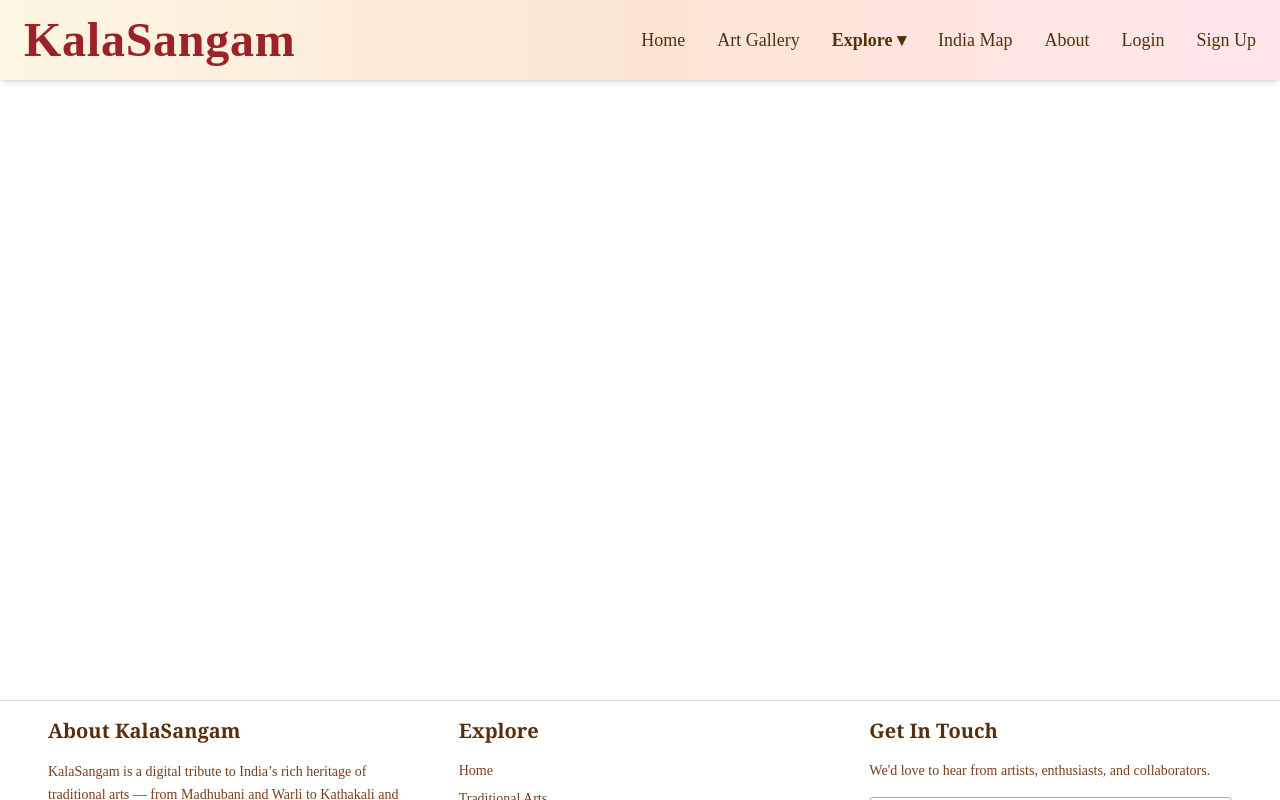
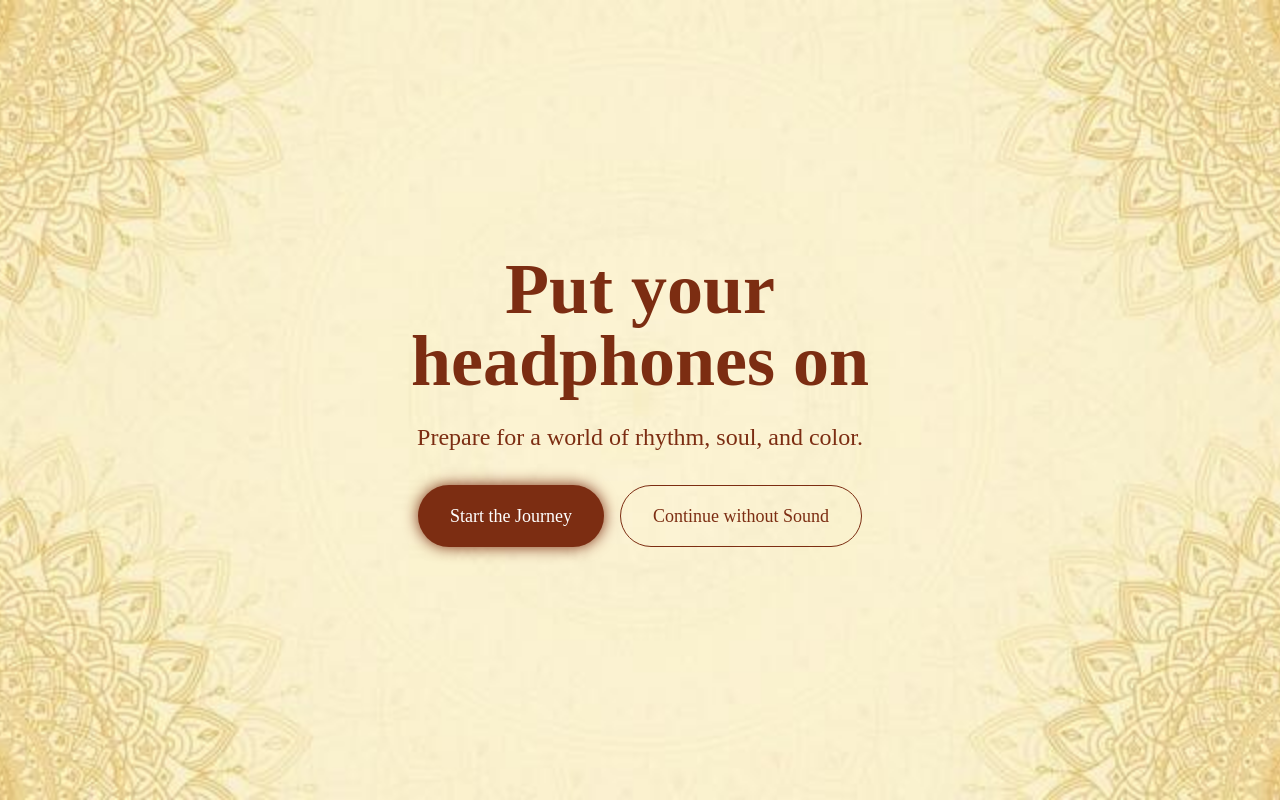
Before and after one commit to samanvitha7/Kalasangam, a React (Vite) app in the folder client/kala-sangam/: page / in a window 1280 px wide. Built offline with nearby package versions, Linux system fonts and the light colour scheme; a web font is replaced by a local one.

Commit message:
home screen and cursor fix

```diff
--- a/client/kala-sangam/src/App.jsx
+++ b/client/kala-sangam/src/App.jsx
@@ -11,7 +11,6 @@ import Login from "./pages/LoginPage.jsx";
 import Signup from "./pages/Signup.jsx";
 import ForgotPassword from "./pages/ForgotPw.jsx";
 import SplashScreen from "./components/SplashScreen.jsx";
-
 import DanceGallery from "./pages/DanceGallery";
 
 function App() {
@@ -45,8 +44,8 @@ function App() {
 
   const handleSplashContinue = (withSound) => {
     setPlaySound(withSound);
-    navigate("/home", { replace: true });
-    setShowSplash(false);
+    setShowSplash(false); // hide splash screen
+    navigate("/home", { replace: true }); // redirect to home
   };
 
   const handleStateClick = (stateName) => {
@@ -58,6 +57,10 @@ function App() {
   };
 
   return (
+    <>
+      {showSplash ? (
+        <SplashScreen onContinue={handleSplashContinue} />
+      ) : (
         <>
           <Header isVisible={isHeaderVisible} onMapClick={handleShowMap} />
 
@@ -73,11 +76,14 @@ function App() {
               <Route path="/explore/state" element={<IndiaMapPage />} />
               <Route path="/explore/art" element={<ArtGallery />} />
               <Route path="/explore/dance" element={<DanceGallery />} />
+              <Route path="/" element={<Home />} />
             </Routes>
           </div>
 
           <Footer isVisible={isFooterVisible} />
         </>
+      )}
+    </>
   );
 }
 
--- a/client/kala-sangam/src/components/SoundToggle.jsx
+++ b/client/kala-sangam/src/components/SoundToggle.jsx
@@ -1,16 +1,21 @@
 import { useState, useEffect } from "react";
 
-export default function SoundToggle({ isPlaying, setIsPlaying }) {
+// Props: soundOn → boolean value that tells whether audio is playing
+//        setSoundOn → function to toggle the value
+export default function SoundToggle({ soundOn, setSoundOn }) {
+
+  // Toggle function to switch sound state on button click
   const toggleSound = () => {
-    setIsPlaying(!isPlaying);
+    setSoundOn(!soundOn); // Toggle true/false
   };
 
   return (
     <button
+      // Styling to make button fixed on top-right with shadow and rounded look
       className="fixed top-5 right-5 z-50 bg-white text-black px-4 py-2 rounded-full shadow-lg"
-      onClick={toggleSound}
+      onClick={toggleSound} // Call the toggle function on click
     >
-      {isPlaying ? "Sound On" : "Sound Off"}
+      {soundOn ? "Sound On" : "Sound Off"}
     </button>
   );
 }
--- a/client/kala-sangam/src/index.css
+++ b/client/kala-sangam/src/index.css
@@ -5,13 +5,13 @@
 }
 
 html, body, * {
-  cursor: none !important;
+  cursor: default !important;
 }
 *:hover,
 button:hover,
 a:hover,
 input:hover {
-  cursor: none !important;
+  cursor: default !important;
 }
 
 body {
@@ -36,6 +36,6 @@ body {
 
 @media (pointer: fine) {
   body, * {
-    cursor: none !important;
+    cursor: default !important;
   }
 }
--- a/client/kala-sangam/src/pages/Home.jsx
+++ b/client/kala-sangam/src/pages/Home.jsx
@@ -55,10 +55,12 @@ export default function Home({ showMap, mapRef, onStateClick, audio }) {
 
   return (
     <>
-      {showMain && (
+      {!showMain ? (
+        <SplashScreen onContinue={handleContinue}/>
+      ):(
         <main className="min-h-screen px-6 py-10 bg-[#fffef2] text-center scroll-smooth">
           <SoundToggle soundOn={isPlaying} setSoundOn={setPlaying} />
-          <HeroSection audioRef={audioRef} isPlaying={isPlaying} setPlaying={setPlaying} />mois
+          <HeroSection audioRef={audioRef} isPlaying={isPlaying} setPlaying={setPlaying} />
           <FloatingVisuals />
           <StorytellingScroll />
           <CinematicCarousel />
```
Lines whose indentation alone changed are shown as unchanged.
